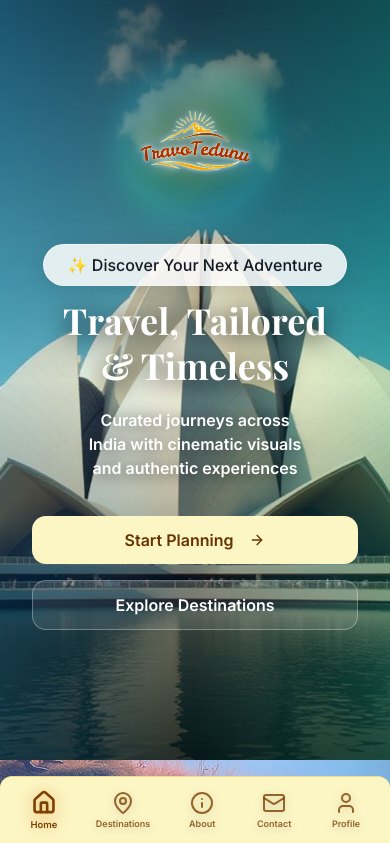
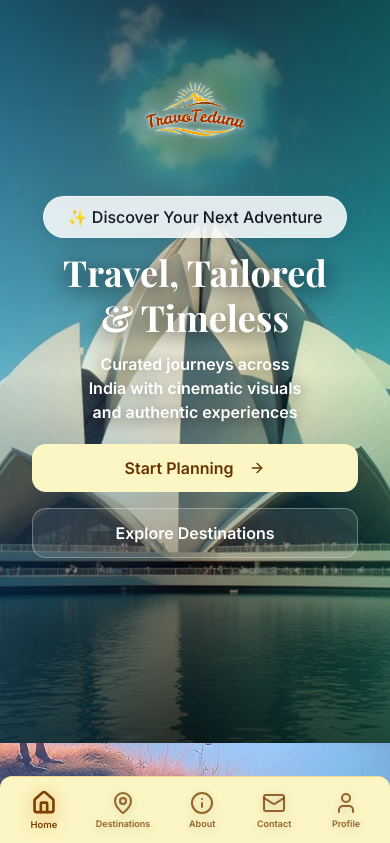
Before and after one commit to sahanam440-a11y/travo-tedunu-cinematic-journeys, a React (Vite) app: page / in a window 390 px wide. Shown: the top 843 px of the page. Built offline with nearby package versions, Linux system fonts and the light colour scheme.

Commit message:
Move content and logo upward
Adjust Hero.tsx layout to further raise content and logo, tightening spacing and alignment for a more upward positioned hero section. Implement container shifts, smaller max-width spacing, and updated element sizing to nudge visuals higher.

```diff
--- a/src/components/Hero.tsx
+++ b/src/components/Hero.tsx
@@ -36,7 +36,7 @@ const Hero = () => {
   const nextImage = heroImages[nextIndex];
 
   return (
-    <section className="relative min-h-[90vh] md:min-h-screen overflow-hidden pb-24 md:pb-28">
+    <section className="relative min-h-[88vh] md:min-h-screen overflow-hidden pb-24 md:pb-28">
       {/* Background Image Slideshow - Only render current image */}
       <div className="absolute inset-0">
         <div className="absolute inset-0">
@@ -61,10 +61,10 @@ const Hero = () => {
       </div>
 
       {/* Content */}
-      <div className="relative z-10 container mx-auto px-4 pt-16 md:pt-24 pb-6 md:pb-10 text-center">
-        <div className="max-w-4xl mx-auto space-y-5 md:space-y-7">
+      <div className="relative z-10 container mx-auto px-4 pt-10 md:pt-16 pb-6 md:pb-10 text-center">
+        <div className="max-w-4xl mx-auto space-y-3 md:space-y-5">
           {/* Logo - All Devices */}
-          <div className="flex justify-center mb-3 md:mb-5 animate-fade-up">
+          <div className="flex justify-center mb-1 md:mb-3 animate-fade-up">
             <div className="relative">
               {/* Contrast booster (no blur) for perfect readability */}
               <div aria-hidden className="absolute -inset-6 pointer-events-none z-0 rounded-full" style={{ background: 'radial-gradient(closest-side, rgba(0,0,0,0.55), rgba(0,0,0,0) 70%)' }} />
@@ -76,7 +76,7 @@ const Hero = () => {
               <img
                 src={logo}
                 alt="Travo Tedunu Logo"
-                className="relative z-10 h-40 sm:h-56 w-auto object-contain"
+                className="relative z-10 h-36 sm:h-52 w-auto object-contain"
                 style={{
                   willChange: 'transform, filter',
                   transform: 'translateZ(0)',
@@ -102,7 +102,7 @@ const Hero = () => {
             Curated journeys across India with cinematic visuals and authentic experiences
           </p>
 
-          <div className="flex flex-col sm:flex-row items-center justify-center gap-4 md:gap-6 pt-4 md:pt-8 px-4 animate-fade-up" style={{ animationDelay: '0.4s' }}>
+          <div className="flex flex-col sm:flex-row items-center justify-center gap-4 md:gap-6 pt-2 md:pt-6 px-4 animate-fade-up" style={{ animationDelay: '0.4s' }}>
             <Button
               size="lg"
               className="text-base md:text-lg px-8 md:px-10 py-6 md:py-7 hover:shadow-glow hover:scale-105 transition-all duration-300 w-full sm:w-auto font-semibold shadow-elevated bg-action text-action-foreground hover:bg-action-hover"
```
